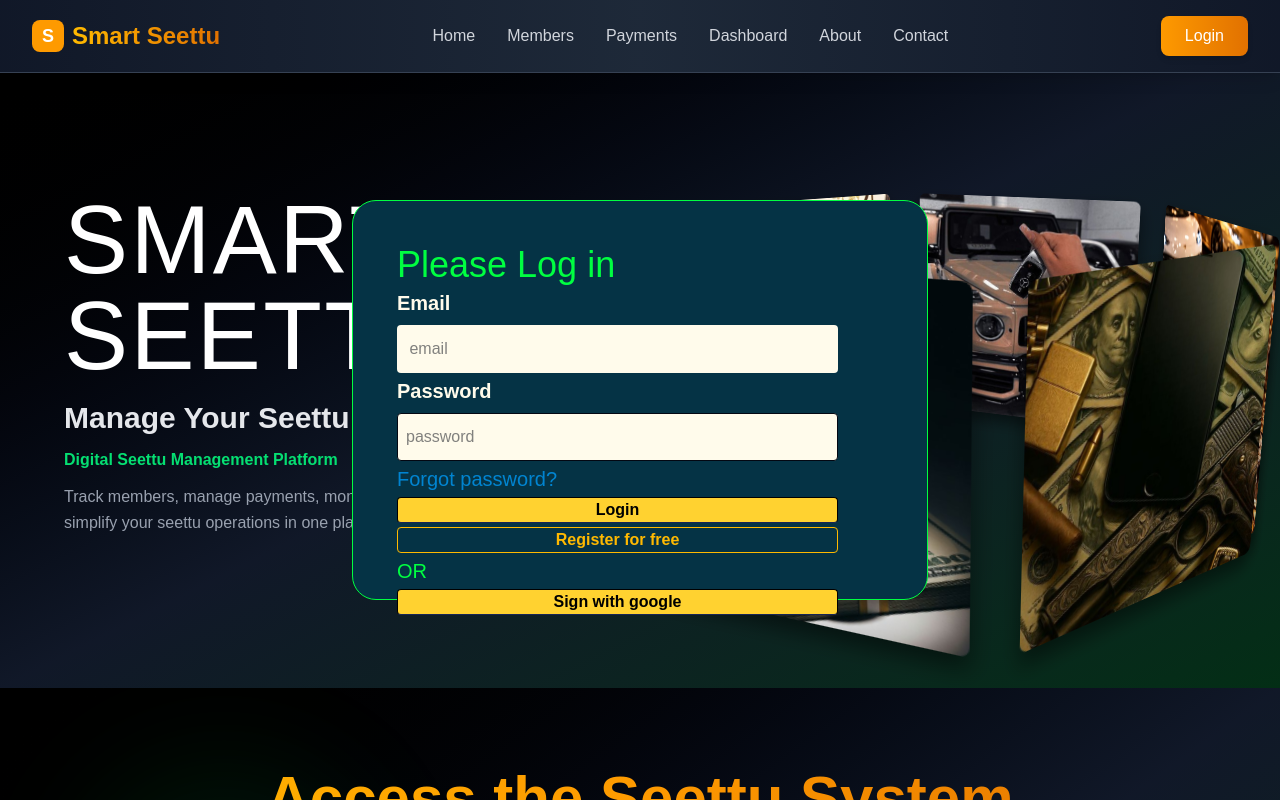
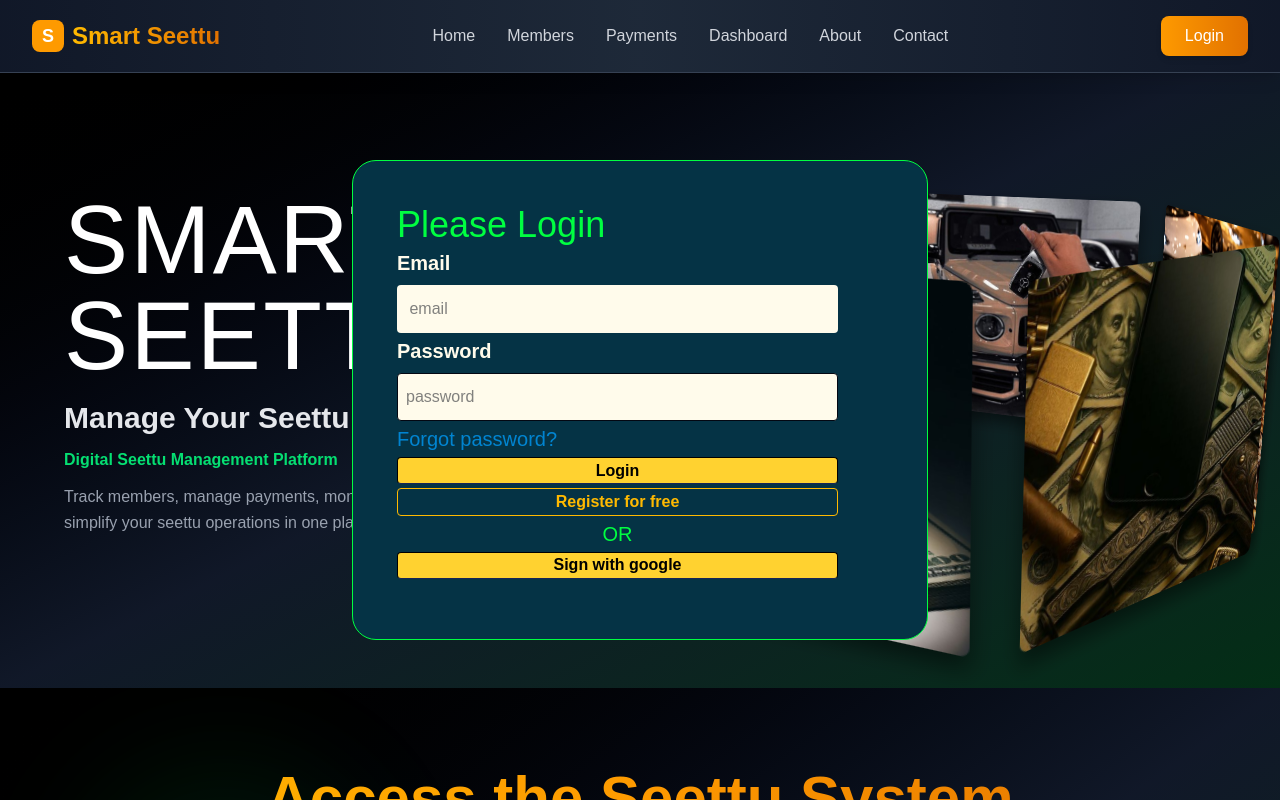
Before and after one commit to savindunawanjana2003/Smart-Seettu-web, a React (Vite) app in the folder smart-seettu-frount-end/: page /Intro in a window 1280 px wide. Both pictures are taken after a click on the button "Login". Shown: the top 800 px of the page. Built offline with nearby package versions, Linux system fonts and the light colour scheme; a web font is replaced by a local one.

Commit message:
update some

```diff
--- a/smart-seettu-frount-end/src/components/Nave-bar.tsx
+++ b/smart-seettu-frount-end/src/components/Nave-bar.tsx
@@ -118,14 +118,14 @@ const Header = () => {
               onClick={closeLoginFromBackground}
             >
               <div
-                className="w-full max-w-md md:max-w-xl bg-cyan-950 flex flex-col gap-1 p-6 sm:p-10 md:pl-11 border rounded-3xl mx-auto w-25px h-[50vh] mt-10 mb-10 ml-5 mr-5"
+                className="w-full lg:h-[60vh] sm:w-[80vw] sm:h-[70vh] md:h-[70vh] max-w-md md:max-w-xl bg-cyan-950 flex flex-col gap-1 p-6 sm:p-10 md:pl-11 border rounded-3xl mx-auto w-25px h-[50vh] mt-10 mb-10 ml-5 mr-5"
                 onClick={(e) => e.stopPropagation()}
               >
                 <label
                   htmlFor=""
                   className=" sm:text-4xl md:text-4xl pt-1 sm:p:7"
                 >
-                  Please Log in
+                  Please Login
                 </label>
                 <div className="flex flex-col gap-2">
                   <label
@@ -168,8 +168,10 @@ const Header = () => {
                   className="btn btn-outline-primary bg-transparent border-amber-400 text-amber-400 font-bold rounded border-1  h-[6vh] w-[90%]"
                 >
                   Register for free
-                </button>
-                <span className="text-xl ">OR</span>
+                </button>{" "}
+                <span className="text-xl  h-[6vh] w-[90%] flex items-center justify-center ">
+                  <h1>OR</h1>
+                </span>
                 <button
                   type="button"
                   className="btn btn-outline-primary bg-amber-300  h-[6vh] border-b-blue-950 border-1 rounded hover:bg-amber-400 text-black font-bold w-[90%] mb-5"
```
